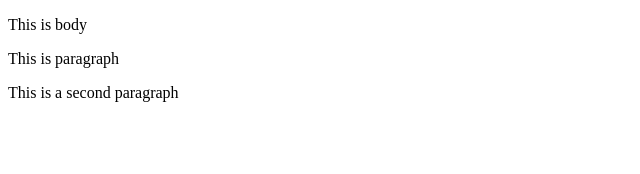
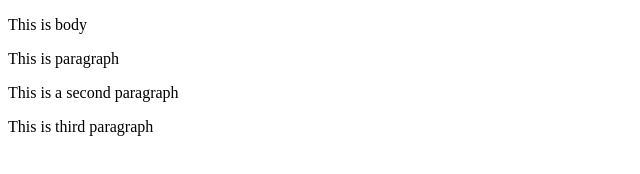
Before and after one commit to VamsikrishnaJakka/git-test, a website: page index.html in a window 1280 px wide. Shown: the whole page, without its empty margins (0-640 px from the left). Drawn offline with Linux system fonts and the light colour scheme.

Commit message:
fourth commit

```diff
--- a/index.html
+++ b/index.html
@@ -7,5 +7,6 @@
     <p>This is body</p>
     <p>This is paragraph</p>
     <p>This is a second paragraph</p>
+    <p>This is third paragraph</p>
 </body>
 </html>
```
Also changed, not shown: package.json (added, +29 -0 lines), 2 other files.
